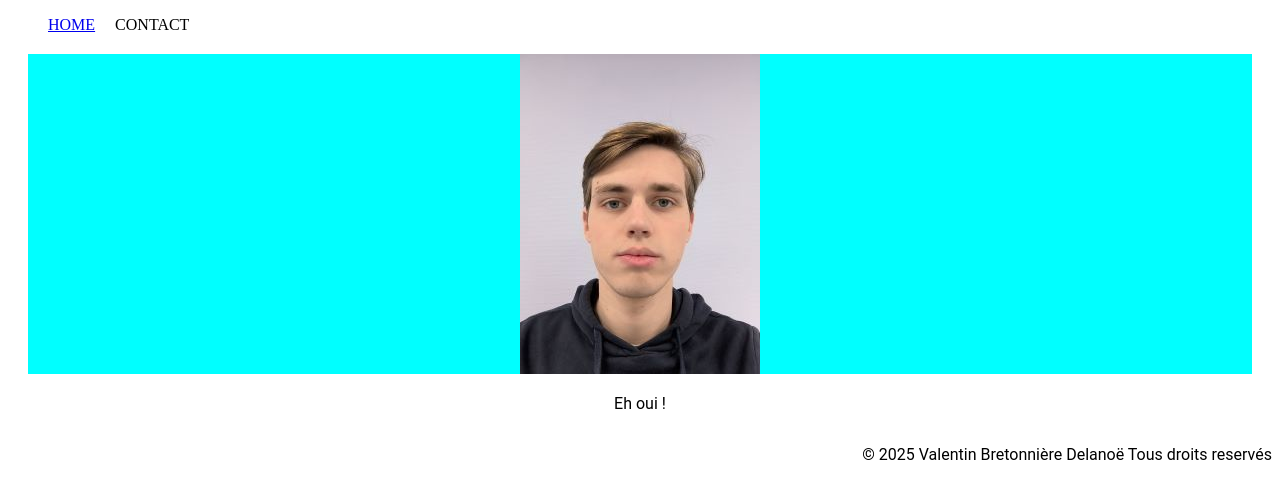
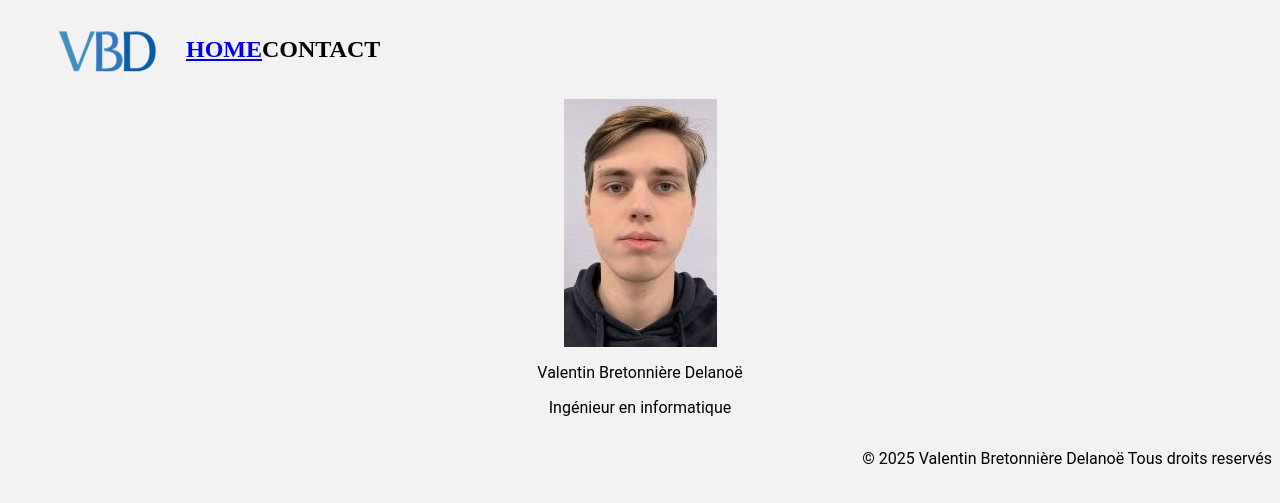
Before and after one commit to ValentinBD10/WEB_2025, a PHP site: page / in a window 1280 px wide. Shown: the top 503 px of the page. Run offline with PHP 8.4, Linux system fonts and the light colour scheme.

Commit message:
fait le web

```diff
--- a/Chapitre_6/css/style.css
+++ b/Chapitre_6/css/style.css
@@ -1,12 +1,21 @@
 :root{
-    --primary-color: aqua;
+    --primary-color: #418FBF;
+    --background-color: #F2F2F2;
     --primary-font: "Roboto";
 }
 
+body{
+    background-color: var(--background-color);
+}
 nav ul{
     list-style: none;
     display: flex;
     gap: 20px;
+}
+
+h1{
+    display: flex;
+    justify-content: right;
 }
 
 section{
@@ -14,7 +23,7 @@ section{
     justify-content: center;
     flex-wrap: wrap;
     background-color: var(--primary-color);
-    margin: 20px;
+    margin: 0px 600px 0px;
 }
 
 p{
--- a/Chapitre_6/index.html
+++ b/Chapitre_6/index.html
@@ -11,8 +11,11 @@
     <header>
         <nav>
             <ul>
-                <a href="index.html">HOME</a>
-                <li>CONTACT</li>
+                <img src="img/logo.PNG">
+                <h1>
+                    <a href="index.html">HOME</a>
+                    <a>CONTACT</a>
+                </h1>
             </ul>
         </nav>
     </header>
@@ -20,7 +23,8 @@
         <section>
             <img src="img/photo_moi.jpg" alt="smart guy">
         </section>
-        <p>Eh oui !</p>
+        <p>Valentin Bretonnière Delanoë</p>
+        <p>Ingénieur en informatique</p>
     </main>
     <footer>
         <p>© 2025 Valentin Bretonnière Delanoë Tous droits reservés</p>
```
Also changed, not shown: Chapitre_6/img/photo_moi.jpg.
